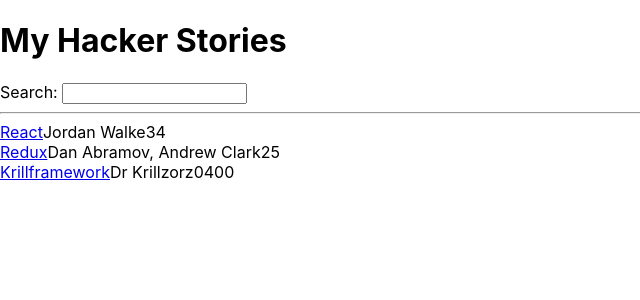
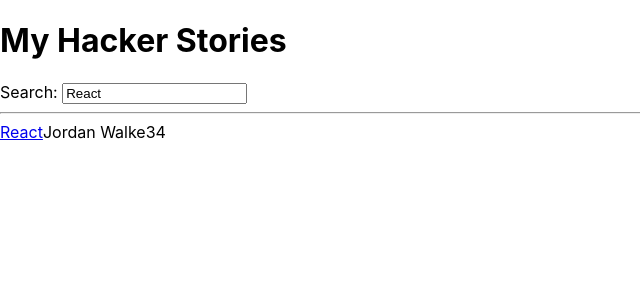
Before and after one commit to juiceghost/chas-hacker-stories, a React (Create React App) app: page / in a window 1280 px wide. Shown: the top 300 px of the page, without its empty margins (0-640 px from the left). Built offline with nearby package versions, Linux system fonts and the light colour scheme.

Commit message:
end of page 60

```diff
--- a/src/App.js
+++ b/src/App.js
@@ -25,7 +25,13 @@
       objectID: 2,
     }];
 
-  const [searchTerm, setSearchTerm] = React.useState('');
+  const [searchTerm, setSearchTerm] = React.useState(
+    localStorage.getItem('search') || 'React'
+  );
+
+  React.useEffect(() => {
+    localStorage.setItem('search', searchTerm);
+  }, [searchTerm]);
 
   const handleSearch = event => {
     setSearchTerm(event.target.value);
@@ -38,32 +44,35 @@
   return (
     <div>
       <h1>My Hacker Stories</h1>
-      <Search onSearch={handleSearch} />
+      <Search search={searchTerm} onSearch={handleSearch} />
 
       <hr />
       <List list={searchedStories} />
     </div>);
 }
 
-const Search = (props) => {
+const Search = ({ search, onSearch }) => {
   return (
     <div>
       <label htmlFor="search">Search: </label>
-      <input id="search" type="text" onChange={props.onSearch} />
+      <input id="search" type="text" value={search} onChange={onSearch} />
      </div>
   );
 };
 
 
-const List = (props) => props.list.map(item => (
-  <div key={item.objectID}>
+const List = ({ list }) =>
+  list.map(item => <Item key={item.objectID} item={item} />);
+
+  const Item = ({ item }) => (
+    <div>
       <span>
         <a href={item.url}>{item.title}</a>
       </span>
       <span>{item.author}</span>
       <span>{item.num_comments}</span>
       <span>{item.points}</span>
-  </div>));
-
+    </div>
+);
 
 export default App;
```
Lines whose indentation alone changed are shown as unchanged.
